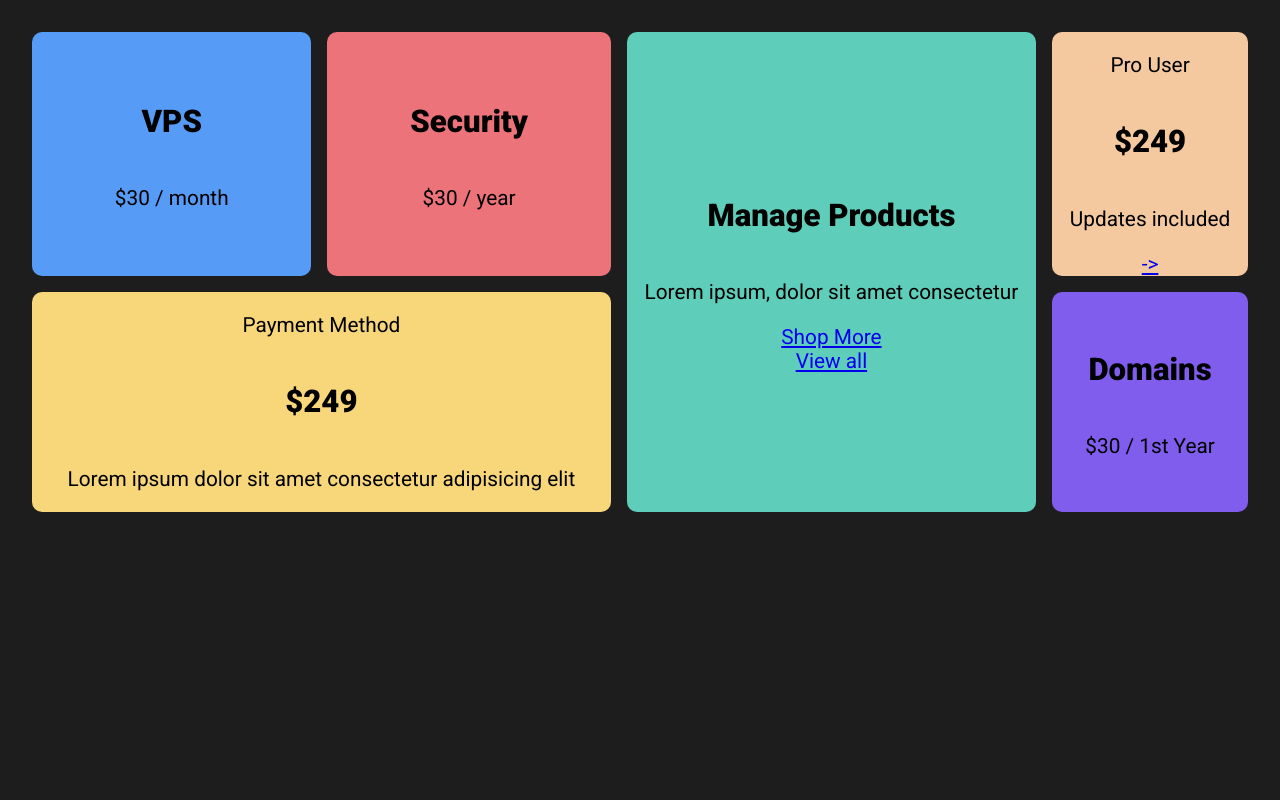
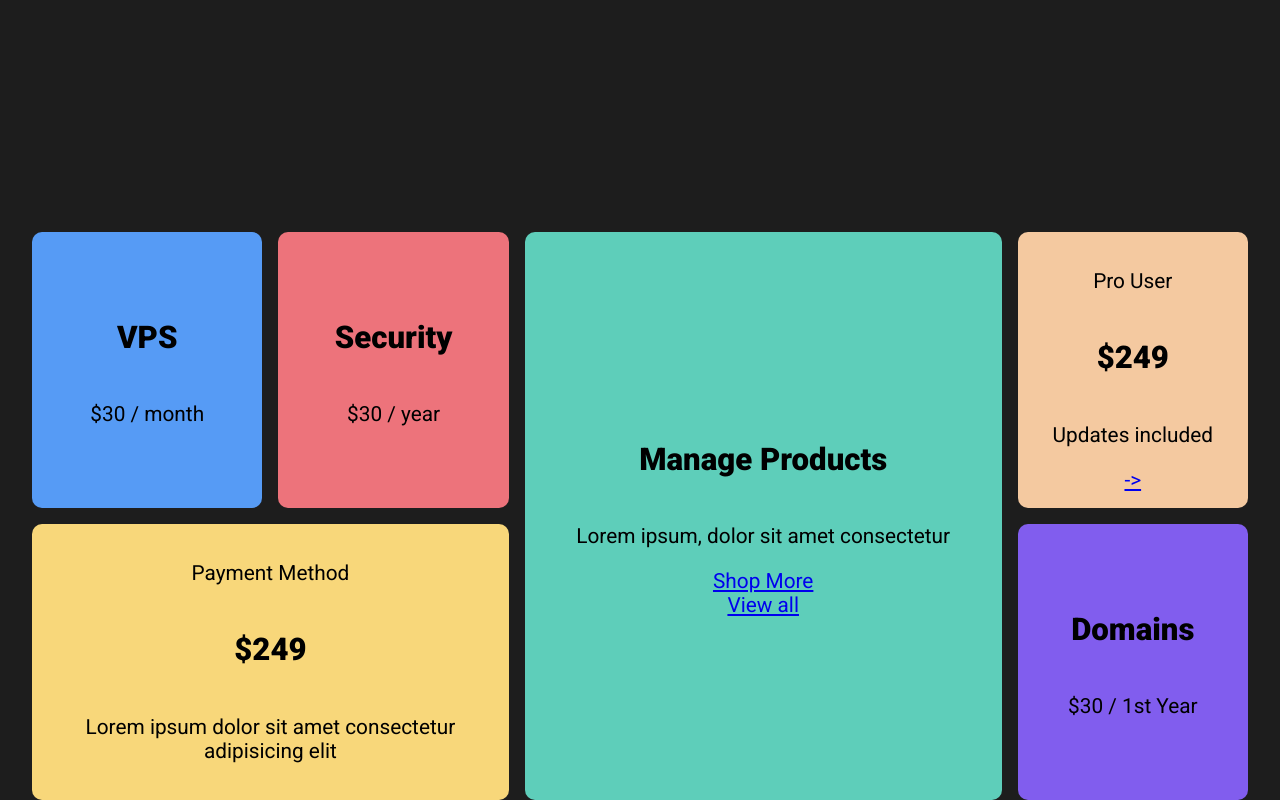
Before and after one commit to smh1988-2/css-grid, a plain HTML site: page index.html in a window 1280 px wide. Drawn offline with Linux system fonts and the light colour scheme.

Commit message:
finished basic grid layout

```diff
--- a/style.css
+++ b/style.css
@@ -5,10 +5,13 @@
 }
 
 body {
+  display: flex;
+  align-items: center;
   margin: 0;
   font-family: "Roboto", sans-serif;
   font-size: 1.3rem;
   background-color: #1d1d1d;
+  height: 100vh;
 }
 
 main {
@@ -22,6 +25,8 @@ main {
     "five"
     "six";
   padding: 2rem;
+  width: 100%;
+  height: 50vh;
 }
 
 @media only screen and (min-width: 1000px) {
@@ -29,8 +34,9 @@ main {
     display: grid;
     gap: 1rem;
     grid-template-areas:
-          "one two three four"
-          "five five three six";
+      "one two three three four"
+      "five five three three six";
+    grid-template-columns: repeat(5, minmax(0, 1fr));
     padding: 2rem;
   }
 }
@@ -40,7 +46,8 @@ main {
   display: flex;
   flex-flow: column nowrap;
   justify-content: center;
-  align-items: center;
+  text-align: center;
+  padding: 1rem;
 }
 
 .vps {
```
Lines whose indentation alone changed are shown as unchanged.
